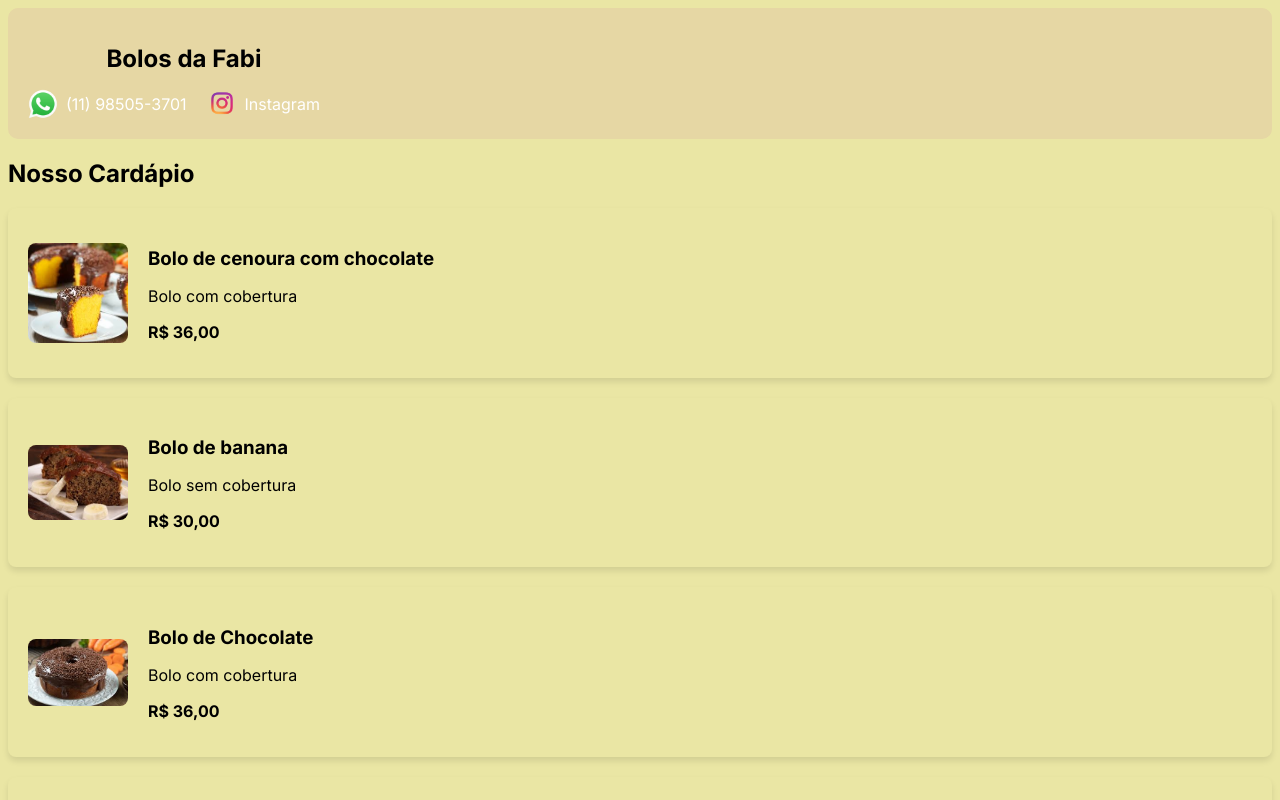
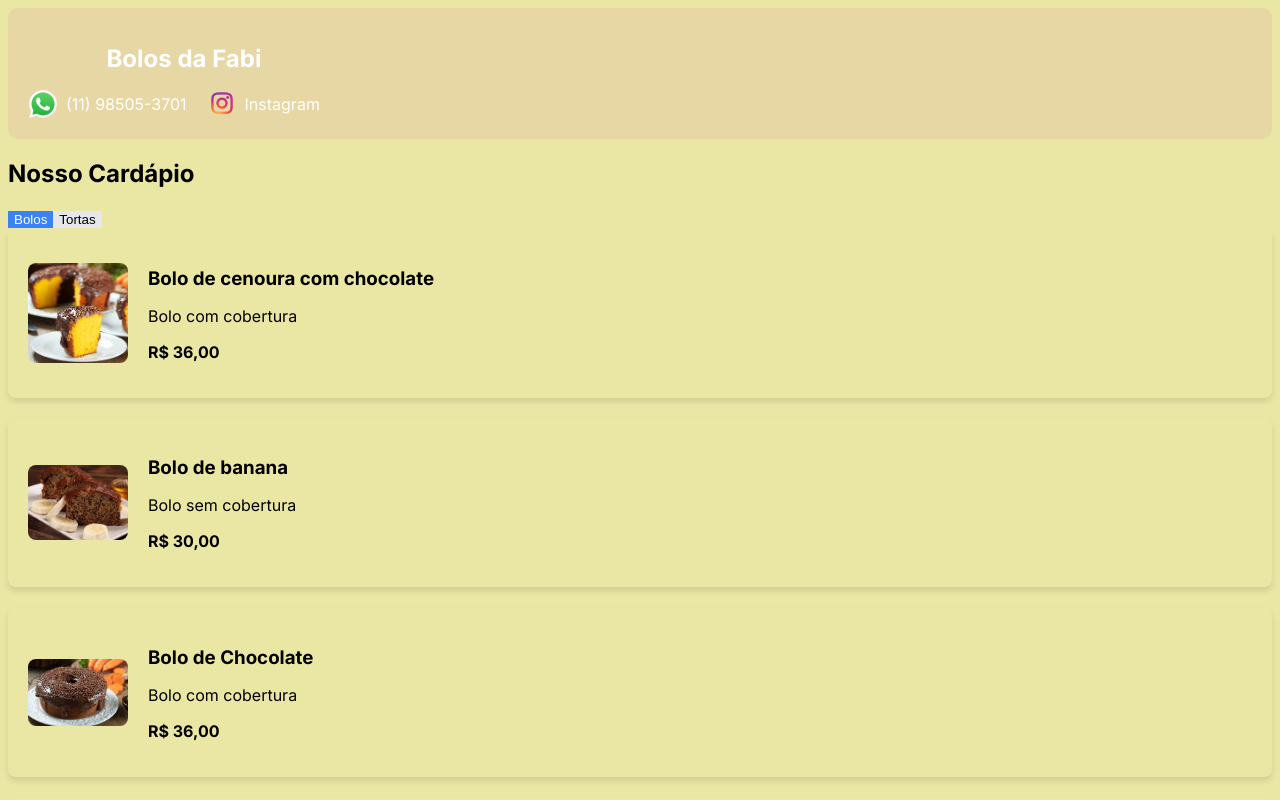
Before and after one commit to MiguelMouraa/CardapioReact, a Next.js app: page / in a window 1280 px wide. Shown: the top 800 px of the page. Built offline with nearby package versions, Linux system fonts and the light colour scheme.

Commit message:
Aba tortas

```diff
--- a/src/app/globals.css
+++ b/src/app/globals.css
@@ -166,3 +166,50 @@ header {
 .logowpp, .logoinsta {
   margin-right: 8px;
 }
+
+/* globals.css */
+button {
+  border: none;
+  cursor: pointer;
+  transition: background-color 0.3s ease;
+}
+
+button:hover {
+  background-color: #e0e0e0;
+}
+
+.bg-blue-500 {
+  background-color: #3b82f6;
+}
+
+.text-white {
+  color: #ffffff;
+}
+
+.bg-gray-200 {
+  background-color: #e5e7eb;
+}
+
+/* buttons.css */
+
+.button {
+  padding: 0.75rem 1.5rem;
+  border-radius: 0.5rem;
+  font-weight: 600;
+  transition: background-color 0.3s ease, color 0.3s ease, box-shadow 0.3s ease;
+}
+
+.button-active {
+  background-color: #3b82f6; /* Azul */
+  color: white;
+  box-shadow: 0 4px 6px rgba(0, 0, 0, 0.1);
+}
+
+.button-inactive {
+  background-color: #e5e7eb; /* Cinza claro */
+  color: #374151; /* Cinza escuro */
+}
+
+.button-inactive:hover {
+  background-color: #d1d5db; /* Cinza mais escuro */
+}
--- a/src/app/page.js
+++ b/src/app/page.js
@@ -1,14 +1,13 @@
-// app/page.js
 "use client";
 
 import React, { useState } from 'react';
-import { useRouter } from 'next/navigation';  // Importação para usar o roteamento
 import Header from './Header';
 import MenuItem from './Menuitem';
 import './globals.css';
 
-export default function HomePage() {
-  const [menuItems, setMenuItems] = useState([
+// Dados iniciais dos itens do menu
+const initialMenuItems = {
+  bolos: [
     {
       name: 'Bolo de cenoura com chocolate',
       description: 'Bolo com cobertura',
@@ -93,17 +92,42 @@ export default function HomePage() {
       price: 'R$ 34,00',
       image: '/bolofubagoiaba.jpg'
     }
-  ]);
+  ],
+  tortas: [
+    {
+      name: 'Torta de Frango',
+      description: '',
+      price: 'R$ 36,90',
+      image: '/tortadefrango.jpg'
+    },
+    {
+      name: 'Torta de Frango com Palmito',
+      description: '',
+      price: 'R$ 36,90',
+      image: '/tortadefrango.jpg'
+    },
+    {
+      name: 'Torta de Alho Poró',
+      description: '',
+      price: 'R$ 36,90',
+      image: '/tortadefrango.jpg'
+    },
+    {
+      name: 'Torta de Palmito',
+      description: '',
+      price: 'R$ 39,90',
+      image: '/tortalimao.jpg'
+    }
+  ]
+};
 
-  const router = useRouter(); // Hook para roteamento
+export default function HomePage() {
+  const [activeTab, setActiveTab] = useState('bolos');
+  const [menuItems, setMenuItems] = useState(initialMenuItems.bolos);
 
-  const handleDeleteItem = (index) => {
-    const updatedMenuItems = menuItems.filter((_, i) => i !== index);
-    setMenuItems(updatedMenuItems);
-  };
-
-  const handleAddItem = (newItem) => {
-    setMenuItems([...menuItems, newItem]);
+  const handleTabChange = (tab) => {
+    setActiveTab(tab);
+    setMenuItems(initialMenuItems[tab]);
   };
 
   return (
@@ -112,6 +136,20 @@ export default function HomePage() {
       <main className="flex flex-col items-center justify-between p-8">
         <div className="max-w-5xl w-full text-center">
           <h2 className="text-2xl font-bold mb-8">Nosso Cardápio</h2>
+          <div className="mb-4">
+            <button
+              className={`px-4 py-2 ${activeTab === 'bolos' ? 'bg-blue-500 text-white' : 'bg-gray-200'}`}
+              onClick={() => handleTabChange('bolos')}
+            >
+              Bolos
+            </button>
+            <button
+              className={`px-4 py-2 ${activeTab === 'tortas' ? 'bg-blue-500 text-white' : 'bg-gray-200'}`}
+              onClick={() => handleTabChange('tortas')}
+            >
+              Tortas
+            </button>
+          </div>
           <div className="grid gap-8 grid-cols-1 md:grid-cols-2 lg:grid-cols-3">
             {menuItems.map((item, index) => (
               <MenuItem
@@ -120,7 +158,6 @@ export default function HomePage() {
                 description={item.description}
                 price={item.price}
                 image={item.image}
-                onDelete={() => handleDeleteItem(index)}
               />
             ))}
           </div>
```
